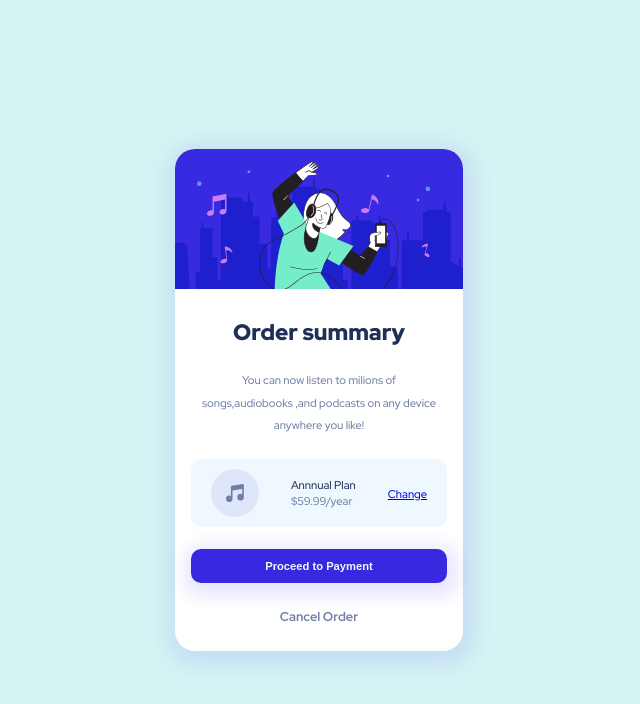
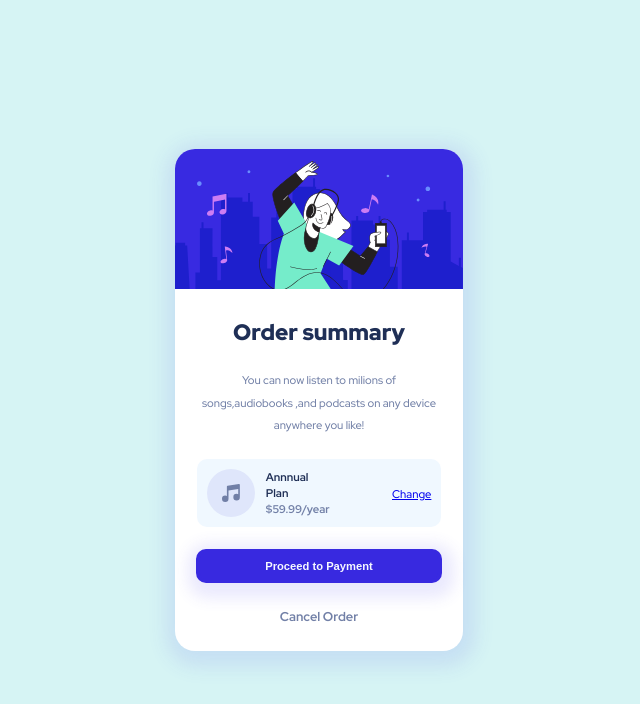
Before and after one commit to sreeramadasuarun/order-summary-component-challenge-main, a plain HTML site: page index.html in a window 1280 px wide. Shown: the whole page, without its empty margins (321-961 px from the left). Drawn offline with Linux system fonts and the light colour scheme.

Commit message:
update plan section

```diff
--- a/index.html
+++ b/index.html
@@ -29,18 +29,21 @@
 
 
     <div class="plan-container">
-      <img src="./images/icon-music.svg" alt="">
 
-      <div class="annual-plan">
-        <p class="plain-tittle">Annnual Plan</p>
-        <p>$59.99/year</p>
+      <div class="flex-right">
+        <img src="./images/icon-music.svg" alt="">
+
+        <div class="annual-plan">
+          <p class="plain-tittle">Annnual Plan</p>
+          <p>$59.99/year</p>
+        </div>
       </div>
 
       <div class="change">
         <a class="change-plan" href="#">Change</a>
       </div>
+
     </div>
-
 
 
 
--- a/styles/style.css
+++ b/styles/style.css
@@ -64,7 +64,7 @@
 
 
   .btn-box button {
-      padding: 7px 70px;
+      padding: 7px 65px;
       font-weight: 700;
       background-color: hsl(245, 75%, 52%);
       border: 4px solid hsl(245, 75%, 52%);
@@ -94,16 +94,18 @@
       display: flex;
       flex-direction: row;
       background-color: aliceblue;
-      gap: 2rem;
+      gap: 5rem;
       border-radius: 10px;
       align-items: center;
-      padding: 10px 20px;
+      width: 85%;
+      padding: 10px
   }
 
   .annual-plan {
       font-size: 0.7rem;
       color: hsl(224, 23%, 55%);
       line-height: 1rem;
+      font-weight: 700;
   }
 
   .plain-tittle {
@@ -114,3 +116,11 @@
       font-size: 0.7rem;
       text-decoration: underline;
   }
+
+  .flex-right {
+      display: flex;
+      flex-direction: row;
+      align-items: center;
+      gap: 0.7rem;
+      justify-content: flex-start;
+  }
```
